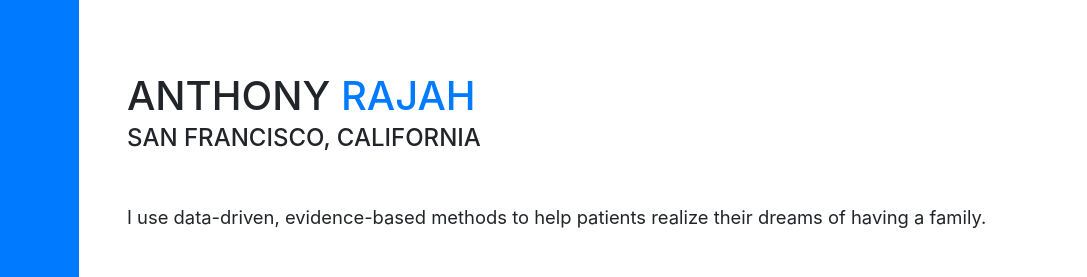
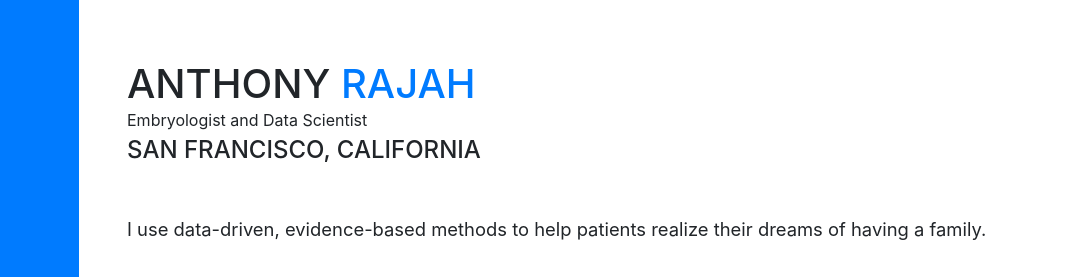
Before and after one commit to amrajah/amrajah.github.io, a website with bundled scripts: page index.html in a window 1280 px wide. Shown: the part 196-473 px from the top of the page, 193-1280 px from the left. Built offline with nearby package versions, Linux system fonts and the light colour scheme; files whose address does not match are found by name; a web font is replaced by a local one.

Commit message:
Added career title

```diff
--- a/index.html
+++ b/index.html
@@ -66,6 +66,7 @@
           <h1 class="mb-0">Anthony
             <span class="text-primary">Rajah</span>
           </h1>
+          <span>Embryologist and Data Scientist</span>
           <div class="subheading mb-5">San Francisco, California
           </div>
           <p class="lead mb-5">I use data-driven, evidence-based methods to help patients realize their dreams of having a family.</p>
```
